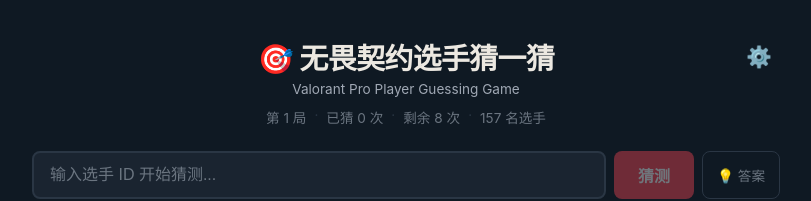
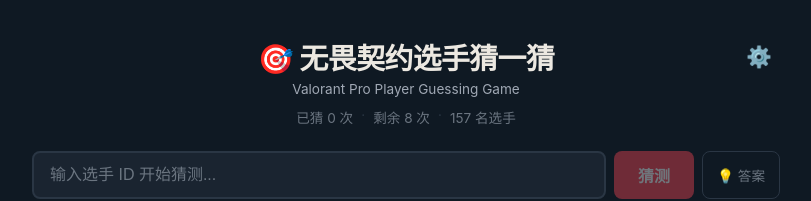
Before and after one commit to qianmeng123456/VALORANT-pro-guess, a plain HTML site: page src/index.html in a window 1280 px wide. Shown: the top 201 px of the page, without its empty margins (234-1045 px from the left). Drawn offline with Linux system fonts and the light colour scheme.

Commit message:
移除题号显示

```diff
--- a/src/index.html
+++ b/src/index.html
@@ -17,8 +17,6 @@
             </div>
             <div class="subtitle">Valorant Pro Player Guessing Game</div>
             <div class="game-info">
-                <span id="game-date"></span>
-                <span class="sep">·</span>
                 <span id="guess-count">已猜 0 次</span>
                 <span class="sep">·</span>
                 <span id="remaining-count"></span>
--- a/src/js/game.js
+++ b/src/js/game.js
@@ -33,10 +33,6 @@ function initGame() {
   // Random challenge: pick a random player for each session
   const randomIdx = Math.floor(Math.random() * DATA.players.length);
   GAME.targetPlayer = DATA.players[randomIdx];
-
-  const stats = loadStats();
-  document.getElementById('game-date').textContent =
-    `第 ${stats.gamesPlayed + 1} 局`;
 
   return GAME.targetPlayer;
 }
```
